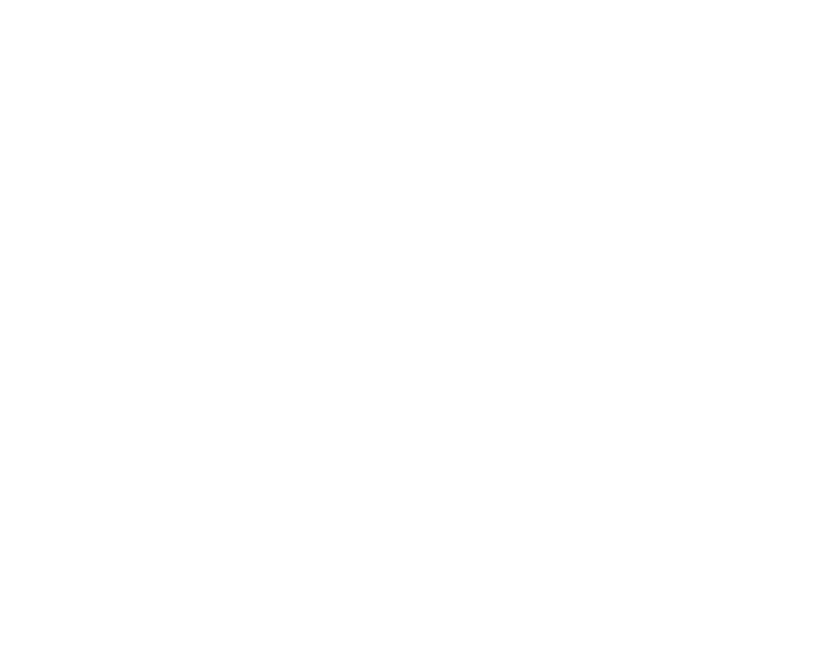
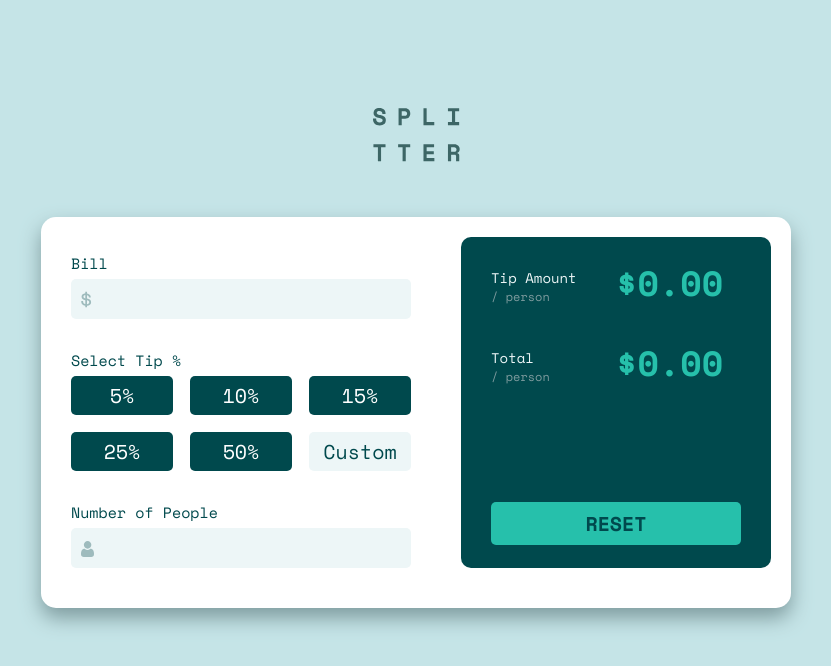
Before and after one commit to chris-base/Tip-Calculator-App, a plain HTML site: page index.html in a window 1280 px wide. Shown: the whole page, without its empty margins (224-1055 px from the left). Drawn offline with nearby package versions, Linux system fonts and the light colour scheme.

Commit message:
main layout and css

```diff
--- /dev/null
+++ b/_colors.scss
@@ -0,0 +1,7 @@
+$Strong-cyan: hsl(172, 67%, 45%);
+$Very-dark-cyan: hsl(183, 100%, 15%);
+$Dark-grayish-cyan-one: hsl(186, 14%, 43%);
+$Dark-grayish-cyan-two: hsl(184, 14%, 56%);
+$Light-grayish-cyan-one: hsl(185, 41%, 84%);
+$Light-grayish-cyan-two: hsl(189, 41%, 95%);
+$White: hsl(0, 0%, 100%);
--- a/index.html
+++ b/index.html
@@ -3,6 +3,9 @@
 
 <link rel="icon" href="./assets/favicon-32x32.png" type="image/x-icon">
 <link rel="stylesheet" href="styles.css" />
+<link rel="preconnect" href="https://fonts.googleapis.com">
+<link rel="preconnect" href="https://fonts.gstatic.com" crossorigin>
+<link href="https://fonts.googleapis.com/css2?family=Space+Mono:wght@400;700&display=swap" rel="stylesheet">
 
 <head>
 	<meta charset="UTF-8">
@@ -13,6 +16,79 @@
 
 <body>
 
+	<!-- Title Text -->
+	<div id='logo-container'>
+		<img src="./assets/logo.svg" />
+	</div>
+
+	<!-- Main app container -->
+	<div id='app-container'>
+
+		<!-- Start of input container -->
+
+		<div class='main-sections' id='main-input-container'>
+
+			<div class='input-section' id='bill-subtotal-container'>
+				<p class='title-of-section-text'>Bill</p>
+				<div class='input-container-bill-number-of-people' id='bill-subtotal-input-container'>
+					<img src='./assets/icon-dollar.svg'>
+					<input type='text' class='input' id='bill-subtotal-input' />
+				</div>
+			</div>
+
+			<div class='input-section' id='select-tip-container'>
+				<p class='title-of-section-text'>Select Tip %</p>
+				<div id='select-tip-buttons-container'>
+					<button class='select-tip-buttons' id='five-button'>5%</button>
+					<button class='select-tip-buttons' id='ten-button'>10%</button>
+					<button class='select-tip-buttons' id='fifteen-button'>15%</button>
+					<button class='select-tip-buttons' id='twenty-five-button'>25%</button>
+					<button class='select-tip-buttons' id='fifty-button'>50%</button>
+					<button class='select-tip-buttons' id='custom-button'>Custom</button>
+				</div>
+			</div>
+
+			<div class='input-section' id='number-people-container'>
+				<p class='title-of-section-text'>Number of People</p>
+				<div class='input-container-bill-number-of-people' id='number-people-input-container'>
+					<img src='./assets/icon-person.svg' />
+					<input type='text' class='input' id='number-people-input' />
+				</div>
+			</div>
+		</div>
+
+		<!-- End of input container -->
+		<!-- Start of output container -->
+
+		<div class='main-sections' id='main-output-container'>
+
+			<div id='calc-container'>
+				<div id='tip-amount-total-text-container'>
+					<div class='tip-total-text'>
+						<p class='main-person-text'>Tip Amount</p>
+						<p class='slash-person-text'>/ person</p>
+					</div>
+					<div class='tip-total-cash'>$0.00</div>
+					<div class='tip-total-text'>
+						<p class='main-person-text'>Total</p>
+						<p class='slash-person-text'>/ person</p>
+					</div>
+					<div class='tip-total-cash'>$0.00</div>
+				</div>
+
+				<div id='reset-button-container'>
+					<button id='reset-button'>RESET</button>
+				</div>
+
+
+			</div>
+
+		</div>
+
+		<!-- End of output container -->
+
+	</div>
+
 </body>
 
 </html>
--- a/styles.scss
+++ b/styles.scss
@@ -0,0 +1,135 @@
+@import 'colors';
+
+html {
+	background-color: $Light-grayish-cyan-one;
+	font-family: 'Space Mono';
+	font-size: 15px;
+}
+
+body {
+	display: flex;
+	justify-content: center;
+	align-items: center;
+	flex-direction: column;
+}
+
+.main-sections {
+	margin: 20px 20px 10px 30px;
+}
+
+.input-section {
+	margin: 0px 0px 30px 0px;
+}
+
+.title-of-section-text {
+	color: $Very-dark-cyan;
+	margin-bottom: 5px;
+}
+
+#logo-container {
+	margin-top: 100px;
+}
+
+#app-container {
+	display: grid;
+	margin-top: 50px;
+	grid-template-columns: 52% 48%;
+	width: 750px;
+	height: auto;
+	background-color: $White;
+	border-radius: 15px;
+	box-shadow: 0 10px 20px $Dark-grayish-cyan-two;
+}
+
+.input-container-bill-number-of-people {
+	background-color: $Light-grayish-cyan-two;
+	padding: 1px 0px 1px 10px;
+	border-radius: 5px;
+}
+
+.input {
+	background-color: transparent;
+	border: 0;
+	width: 90%;
+	margin-right: 0;
+	text-align: right;
+	font-size: 24px;
+	font-family: 'Space Mono';
+	color: $Very-dark-cyan;
+	outline: none;
+}
+
+#select-tip-buttons-container {
+	display: grid;
+	gap: 17px;
+	grid-template-columns: 30% 30% 30%;
+}
+
+.select-tip-buttons {
+	background-color: $Very-dark-cyan;
+	color: $White;
+	border: 0;
+	border-radius: 5px;
+	padding: 5px;
+	font-family: 'Space Mono';
+	font-size: 20px;
+	cursor: pointer;
+}
+
+#custom-button {
+	background-color: $Light-grayish-cyan-two;
+	color: $Very-dark-cyan;
+}
+
+#main-output-container {
+	background-color: $Very-dark-cyan;
+	border-radius: 10px;
+	margin-bottom: 40px;
+}
+
+#tip-amount-total-text-container {
+	display: grid;
+	grid-template-columns: 50% 50%;
+	margin: 30px 30px 0 30px;
+}
+
+.tip-total-text {
+	color: $Light-grayish-cyan-two;
+	margin-bottom: 30px;
+}
+
+.main-person-text {
+	margin: auto auto 0px auto;
+	font-size: 14px;
+}
+
+.slash-person-text {
+	margin-top: 0px;
+	color: $Dark-grayish-cyan-two;
+	font-size: 12px;
+}
+
+.tip-total-cash {
+	color: $Strong-cyan;
+	font-size: 35px;
+	font-weight: 600;
+	margin-top: -10px;
+}
+
+#reset-button-container {
+	margin: 75px 30px 15px 30px;
+}
+
+#reset-button {
+	width: 100%;
+	height: 100%;
+	padding: 7px 10px 7px 10px;
+	background-color: $Strong-cyan;
+	border: 0;
+	border-radius: 5px;
+	font-family: 'Space Mono';
+	font-size: 20px;
+	font-weight: 600;
+	color: $Very-dark-cyan;
+	cursor: pointer;
+}
```
Also changed, not shown: styles.css, 1 other file.
